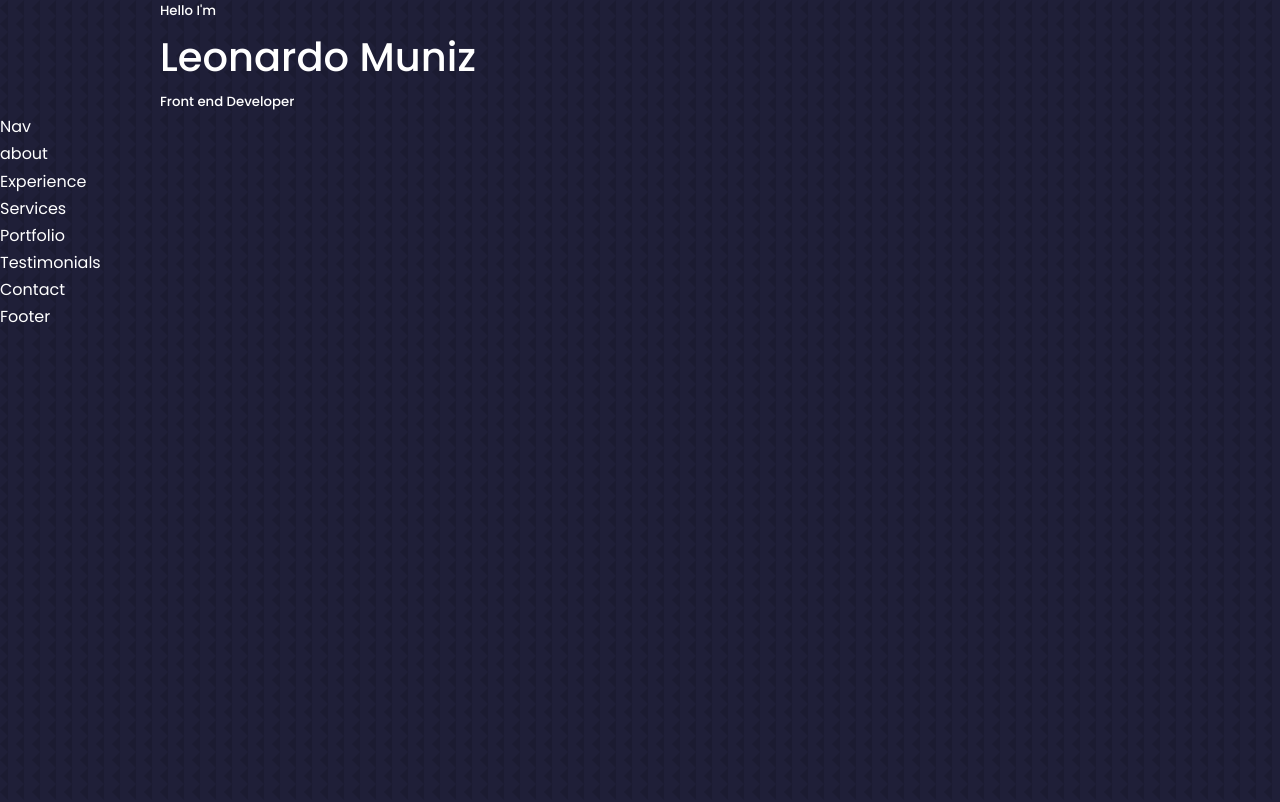
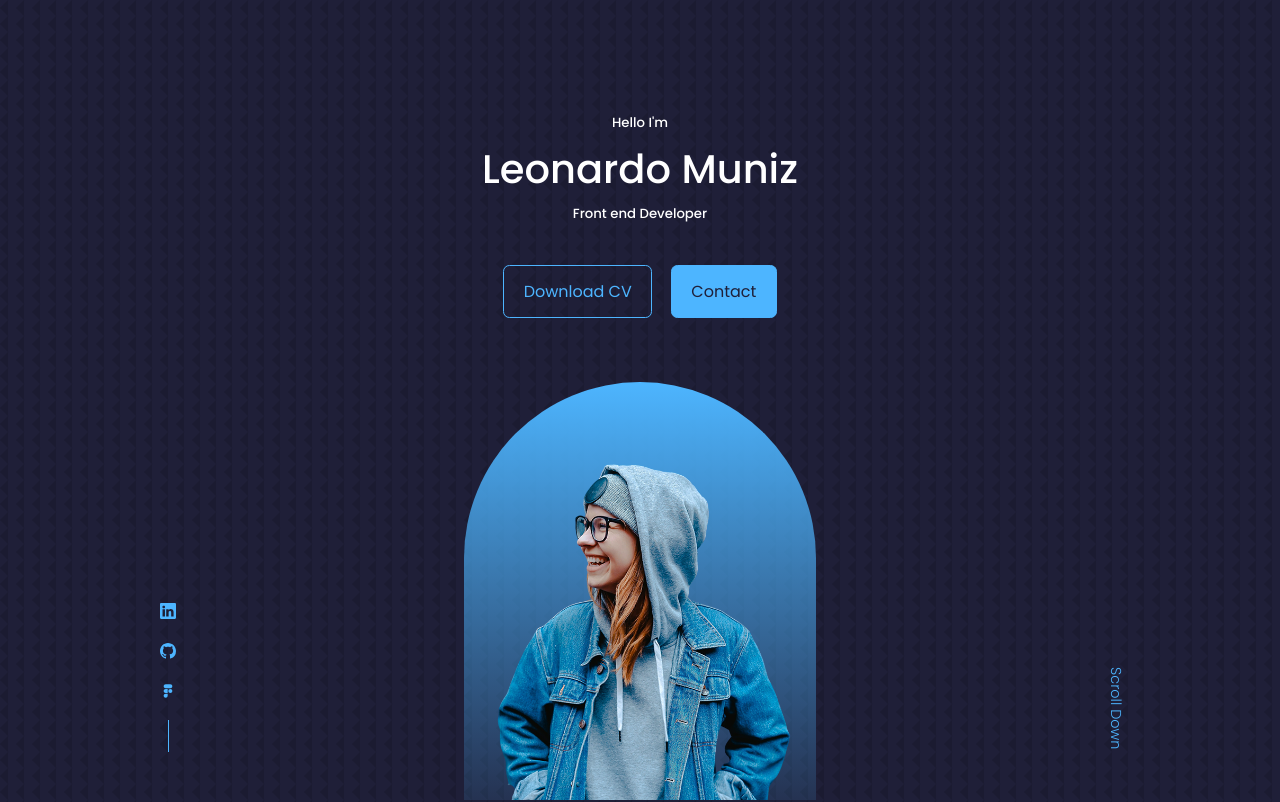
Before and after one commit to leomunizq/my-portfolio-website, a React (Create React App) app: page / in a window 1280 px wide. Shown: the top 802 px of the page. Built offline with nearby package versions, Linux system fonts and the light colour scheme.

Commit message:
Style Header components.

```diff
--- a/package.json
+++ b/package.json
@@ -13,6 +13,7 @@
     "node-sass": "^7.0.1",
     "react": "^18.0.0",
     "react-dom": "^18.0.0",
+    "react-icons": "^4.3.1",
     "react-scripts": "5.0.0",
     "sass": "^1.50.0",
     "typescript": "^4.6.3",
--- /dev/null
+++ b/src/components/header/CTA.jsx
@@ -0,0 +1,18 @@
+import React from 'react'
+
+import CV from '../../assets/cvleonardo.pdf'
+
+const CTA = () => {
+  return (
+    <div className="cta">
+      <a href={CV} download className="btn">
+        Download CV
+      </a>
+      <a href="#contact" className="btn btn-primary">
+        Contact
+      </a>
+    </div>
+  )
+}
+
+export default CTA
--- a/src/components/header/Header.tsx
+++ b/src/components/header/Header.jsx
@@ -1,5 +1,8 @@
 import React from 'react'
 import './header.scss'
+import CTA from './CTA'
+import ME from '../../assets/me.png'
+import HeaderSocial from './HeaderSocials'
 
 const Header = () => {
   return (
@@ -8,6 +11,14 @@
         <h5>Hello I'm</h5>
         <h1>Leonardo Muniz</h1>
         <h5 className="text-light">Front end Developer</h5>
+        <CTA />
+        <HeaderSocial />
+        <div className="me">
+          <img src={ME} alt="me" />
+        </div>
+        <a href="#contact" className="scroll__down">
+          Scroll Down
+        </a>
       </div>
     </header>
   )
--- /dev/null
+++ b/src/components/header/HeaderSocials.jsx
@@ -0,0 +1,22 @@
+import React from 'react'
+import { BsLinkedin } from 'react-icons/bs'
+import { BsGithub } from 'react-icons/bs'
+import { CgFigma } from 'react-icons/cg'
+
+const HeaderSocials = () => {
+  return (
+    <div className="header__socials">
+      <a href="https://linkedin.com" target="_blank">
+        <BsLinkedin />
+      </a>
+      <a href="https://github.com/leomunizq" target="_blank">
+        <BsGithub />
+      </a>
+      <a href="https://figma.com" target="_blank">
+        <CgFigma />
+      </a>
+    </div>
+  )
+}
+
+export default HeaderSocials
--- a/src/components/header/header.scss
+++ b/src/components/header/header.scss
@@ -0,0 +1,90 @@
+header {
+    height: 100vh;
+    padding-top: 7rem;
+    overflow: hidden;
+}
+
+.header__container {
+    text-align: center;
+    height: 100%;
+    position: relative;
+}
+
+
+/* ============= CTA ============*/
+
+.cta {
+    margin-top: 2.5rem;
+    display: flex;
+    gap: 1.2rem;
+    justify-content: center;
+}
+
+
+/* ============= HEADER SOCIALS ============*/
+
+.header__socials {
+    display: flex;
+    flex-direction: column;
+    align-items: center;
+    gap: 0.8rem;
+    position: absolute;
+    left: 0;
+    bottom: 3rem;
+}
+
+.header__socials::after {
+    content: "";
+    width: 1px;
+    height: 2rem;
+    background: var(--color-primary);
+}
+
+
+/* ============= IMAGE-ME ============*/
+
+.me {
+    background: linear-gradient(var(--color-primary), transparent);
+    width: 22rem;
+    height: 30rem;
+    position: absolute;
+    left: calc(50% - 11rem);
+    margin-top: 4rem;
+    border-radius: 12rem 12rem 0 0;
+    overflow: hidden;
+    padding: 5rem 1.5rem 1.5rem 1.5rem;
+}
+
+
+/* ============= SCROLL DOWN ============*/
+
+.scroll__down {
+    position: absolute;
+    right: -2.3rem;
+    bottom: 5rem;
+    transform: rotate(90deg);
+    font-weight: 300;
+    font-size: 0.9rem;
+}
+
+
+/* =========================  media queries (medium devices) ============================== */
+
+@media screen and (max-width: 1024px) {
+    header {
+        height: 68vh;
+    }
+}
+
+
+/* =========================  media queries (small devices) ============================== */
+
+@media screen and (max-width: 600px) {
+    header {
+        height: 100vh;
+    }
+    .header__socials,
+    .scroll__down {
+        display: none;
+    }
+}
--- a/tsconfig.json
+++ b/tsconfig.json
@@ -1,5 +1,6 @@
 {
   "compilerOptions": {
+
     "target": "es5",
     "lib": [
       "dom",
```
Also changed, not shown: src/components/header/CTA.tsx (deleted, +0 -12 lines), src/global.d.ts (added, +7 -0 lines), 2 other files (tests, documents, lock files or other folders).
